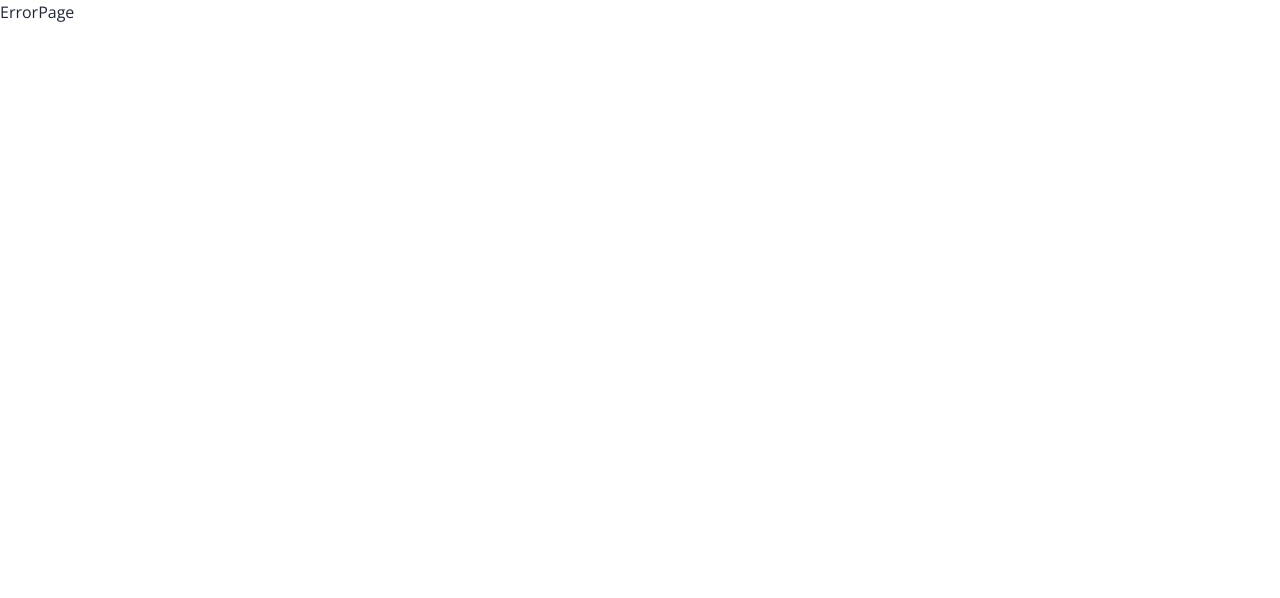
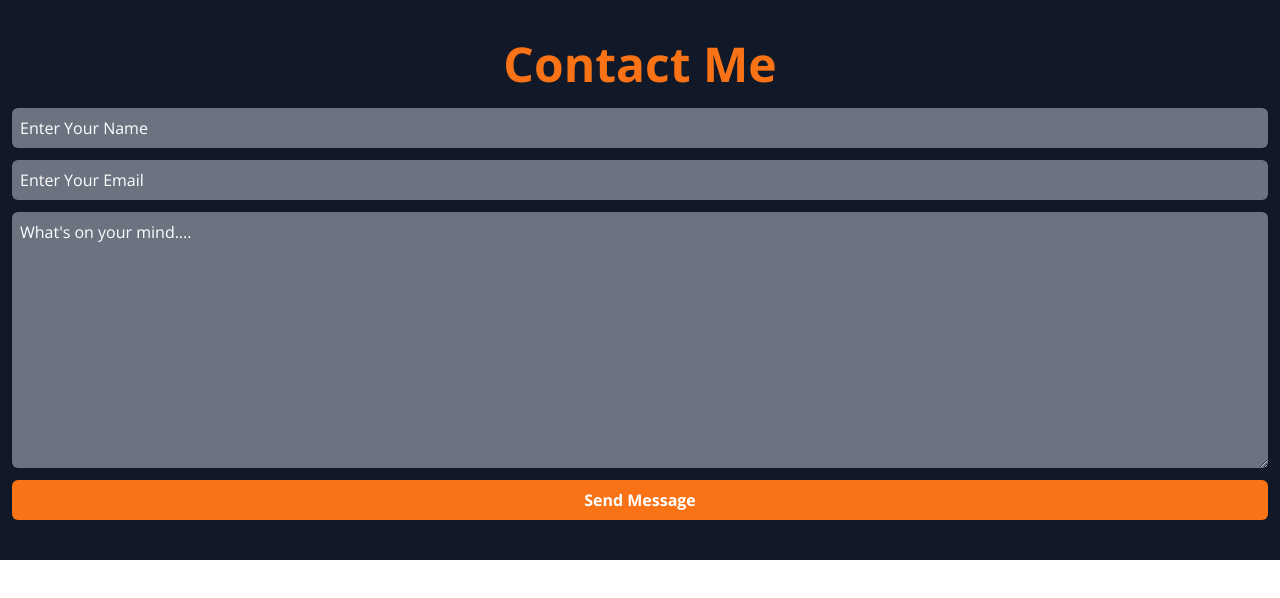
Before and after one commit to probeshnath/probesh-portfolio-app, a React (Vite) app: page /contact in a window 1280 px wide. Before the commit this address had no page. Shown: the top 598 px of the page. Built offline with nearby package versions, Linux system fonts and the light colour scheme.

Commit message:
contact page design

```diff
--- a/src/main.jsx
+++ b/src/main.jsx
@@ -6,6 +6,7 @@ import MainLayout from './pages/MainLayout';
 import ErrorPage from './pages/ErrorPage';
 import Home from './pages/Home';
 import About from './pages/About';
+import Contact from './pages/Contact';
 
 const router = createBrowserRouter([
   {
@@ -21,6 +22,10 @@ const router = createBrowserRouter([
         path: "about",
         element: <About></About>
       },
+      {
+        path: "contact",
+        element: <Contact></Contact>
+      },
     ]
 
   },
--- a/src/pages/Contact.jsx
+++ b/src/pages/Contact.jsx
@@ -2,7 +2,23 @@ import React from 'react'
 
 const Contact = () => {
   return (
-    <div>Contact</div>
+    <div className='py-10 bg-gray-900'>
+      <h2 className='text-orange-500 text-5xl font-bold text-center pb-5'>Contact Me</h2>
+      <div className="max-w-7xl mx-auto">
+        <form className="flex px-3 flex-col gap-3">
+          <input className='py-2 px-2 outline-none text-white placeholder:text-white bg-gray-500 rounded-md' type="text" placeholder="Enter Your Name" required />
+          <input className='py-2 px-2 outline-none text-white placeholder:text-white bg-gray-500 rounded-md' type="email" placeholder="Enter Your Email" required />
+          <textarea
+            name=""
+            className='py-2 px-2 outline-none text-white placeholder:text-white bg-gray-500 rounded-md'
+            cols="30"
+            rows="10"
+            placeholder="What's on your mind...."
+          ></textarea>
+          <button className='bg-orange-500 py-2 rounded-md text-white font-bold hover:bg-blue-700'>Send Message</button>
+        </form>
+      </div>
+    </div>
   )
 }
 
--- a/src/pages/MainLayout.jsx
+++ b/src/pages/MainLayout.jsx
@@ -8,7 +8,7 @@ const MainLayout = () => {
     <div>
         {/* <Navbar /> */}
         <Outlet />
-        <Footer />
+        {/* <Footer /> */}
     </div>
   )
 }
```
